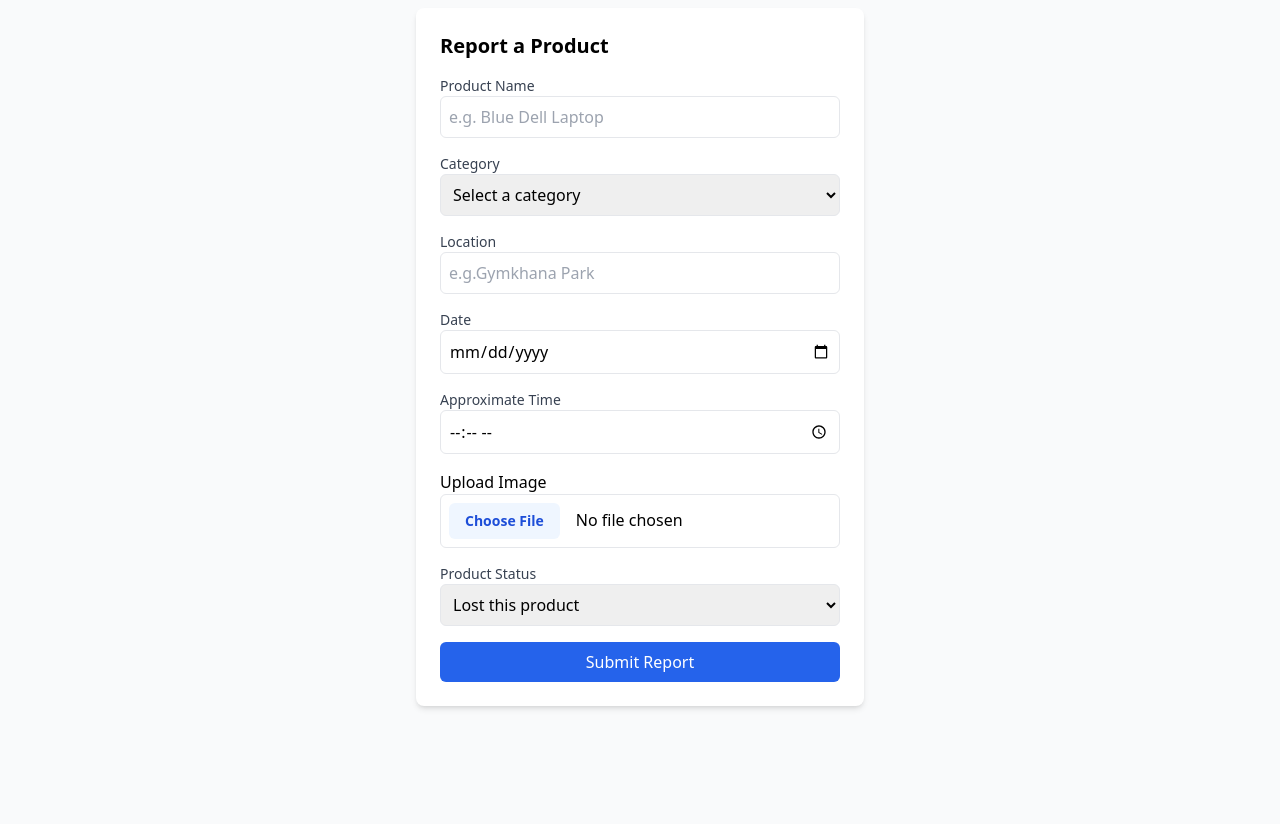
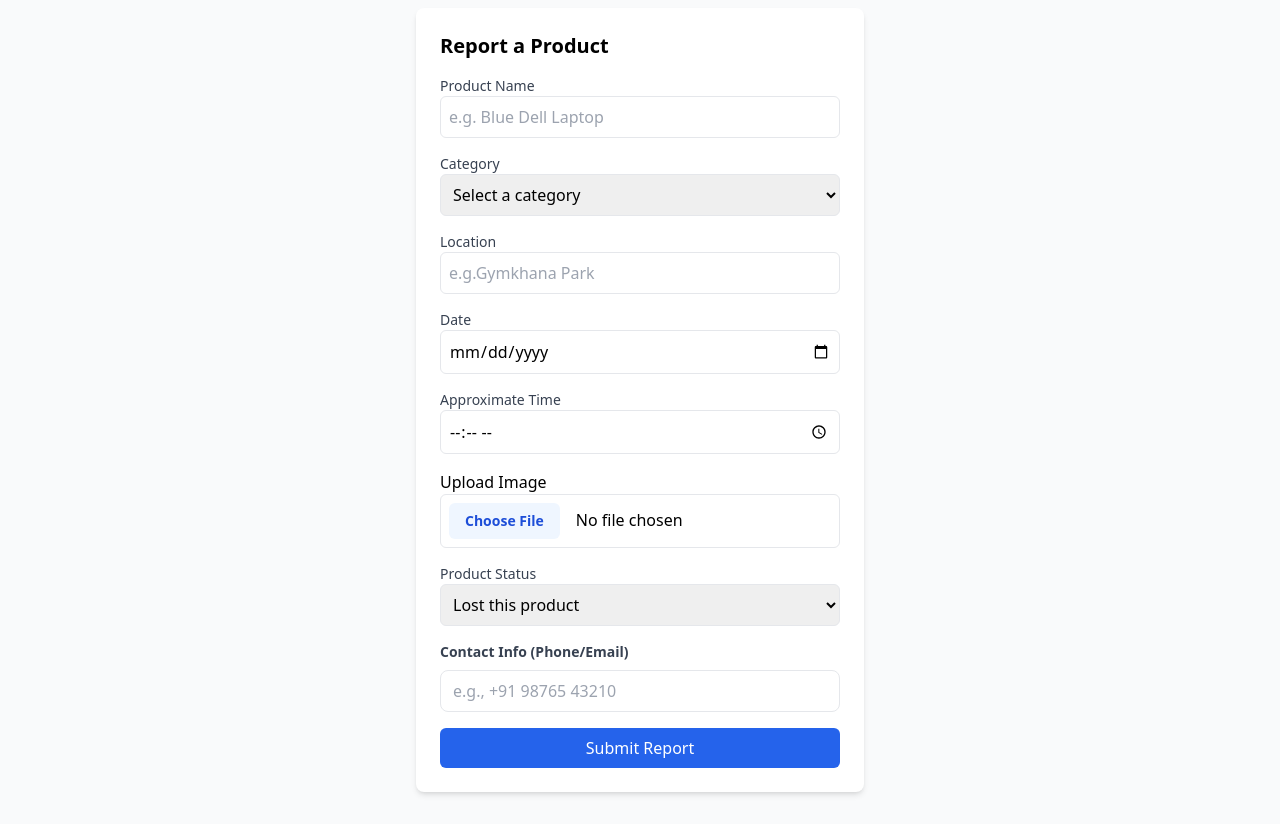
Before and after one commit to sarkarsaswaty06-ctrl/Lost-and-Found-NITS, a plain HTML site: page index.html in a window 1280 px wide. Shown: the part 180-1004 px from the top of the page. Before the commit the page ends 918 px from the top, so only its background shows below. Drawn offline with nearby package versions, Linux system fonts and the light colour scheme.

Commit message:
Fix HTML structure and add contact info field

```diff
--- a/index.html
+++ b/index.html
@@ -64,6 +64,12 @@
                     <option value="lost">Lost this product</option>
                     <option value="found">Found this product</option>
                 </select>
+            </div>
+
+            <div class="mb-4">
+                <label class="block text-gray-700 text-sm font-bold mb-2">Contact Info (Phone/Email)</label>
+                <input type="text" id="itemContact" placeholder="e.g., +91 98765 43210"
+                   class="w-full px-3 py-2 border rounded-lg focus:outline-none focus:ring-2 focus:ring-blue-500" required>
             </div>
 
             <button type="submit" class="w-full bg-blue-600 text-white py-2 rounded-md hover:bg-blue-700 transition">
```
